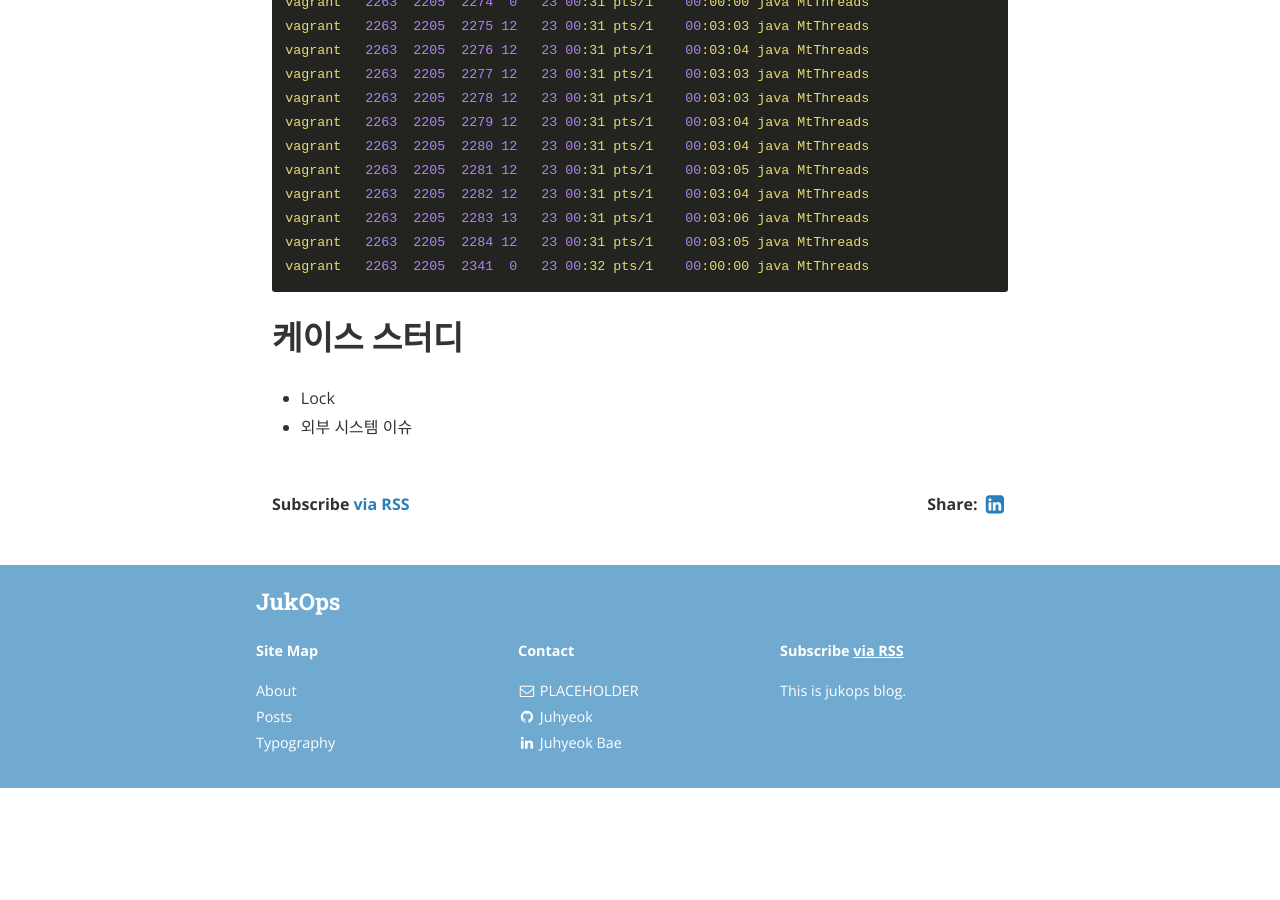
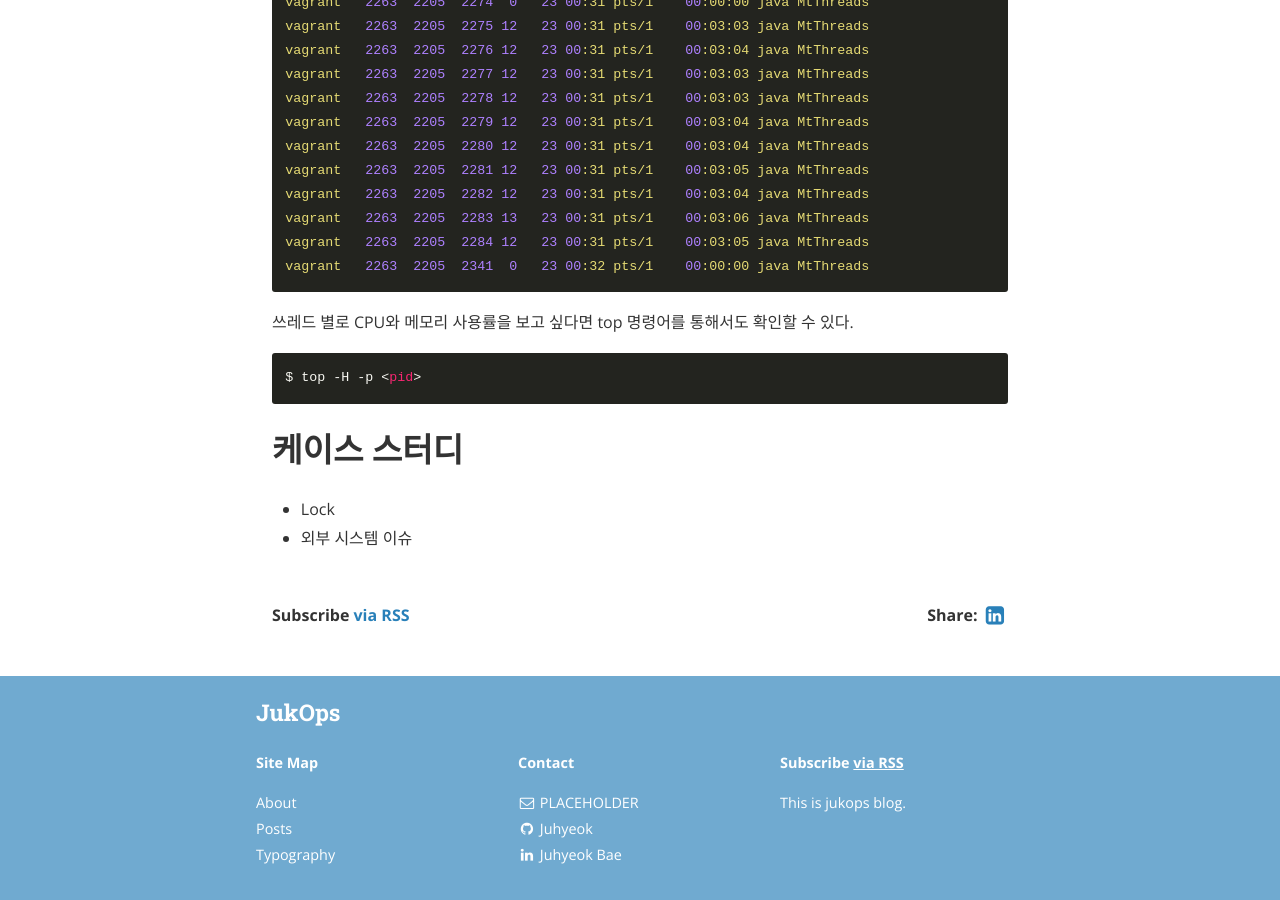
Before and after one commit to jukops/jukops.github.io, a Jekyll site: the page built from _posts/2020-02-01-java-threaddump.md, in a window 1280 px wide and 900 px high, scrolled down 3800 px. Built offline with Jekyll 4.4.1, drawn with Linux system fonts in a browser that asks for light colours; nearby versions of some CDN libraries; before the commit the page ends 4588 px from its top, so only the background shows below that.

Commit message:
Update java threaddump

````diff
--- a/_posts/2020-02-01-java-threaddump.md
+++ b/_posts/2020-02-01-java-threaddump.md
@@ -102,7 +102,10 @@ vagrant   2263  2205  2283 13   23 00:31 pts/1    00:03:06 java MtThreads
 vagrant   2263  2205  2284 12   23 00:31 pts/1    00:03:05 java MtThreads
 vagrant   2263  2205  2341  0   23 00:32 pts/1    00:00:00 java MtThreads
 ```
-
+쓰레드 별로 CPU와 메모리 사용률을 보고 싶다면 top 명령어를 통해서도 확인할 수 있다.
+```
+$ top -H -p <pid>
+```
 # 케이스 스터디
 - Lock
 - 외부 시스템 이슈
````
